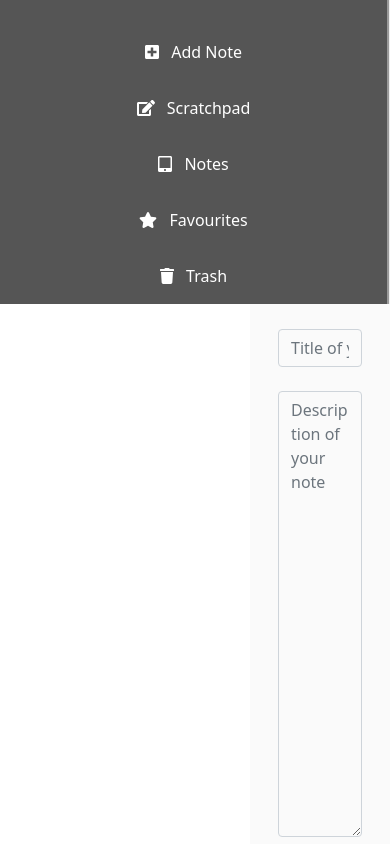
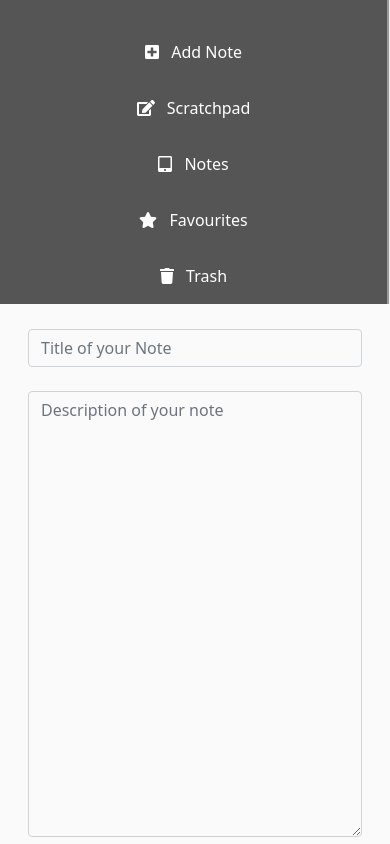
Before and after one commit to SiamAnzir/react-keep-notes, a React (Create React App) app: page /#/addNote in a window 390 px wide. Shown: the top 844 px of the page. Built offline with nearby package versions, Linux system fonts and the light colour scheme.

Commit message:
[Modified] App.css for scratchPad and add Note component

```diff
--- a/src/App.css
+++ b/src/App.css
@@ -46,10 +46,6 @@
   text-decoration: none;
 }
 
-.sidebar a.active {
-  background-color: #04AA6D;
-  color: white;
-}
 
 .sidebar a:hover:not(.active) {
   background-color: black;
@@ -61,6 +57,7 @@
   padding: 1px 16px;
   position: relative;
   min-height: 100vh;
+  overflow: auto;
 }
 
 .noteTab {
@@ -126,8 +123,10 @@ div.footer{
     position: relative;
   }
   .sidebar a {float: left;}
+  .mainContent {margin-left: 0;}
   div.content {margin-left: 0;}
   div.footer {margin-left: 0; position: relative;overflow: auto;}
+  .scratchPadFooter{margin-left: 0; position: relative;overflow: auto;}
   .noteTab {
     width: 100%;
     height: auto;
```
